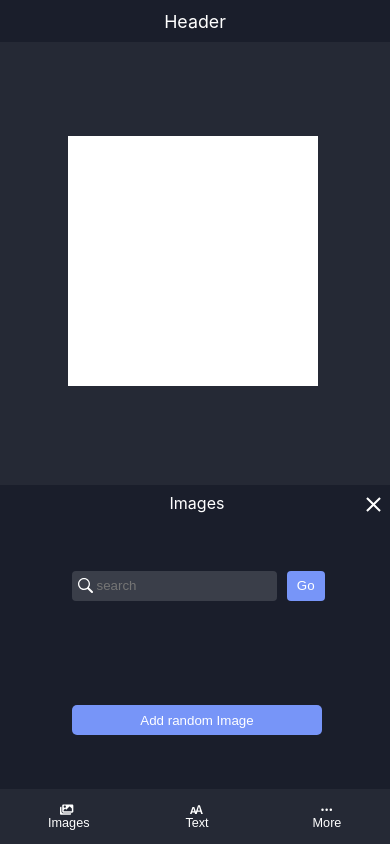
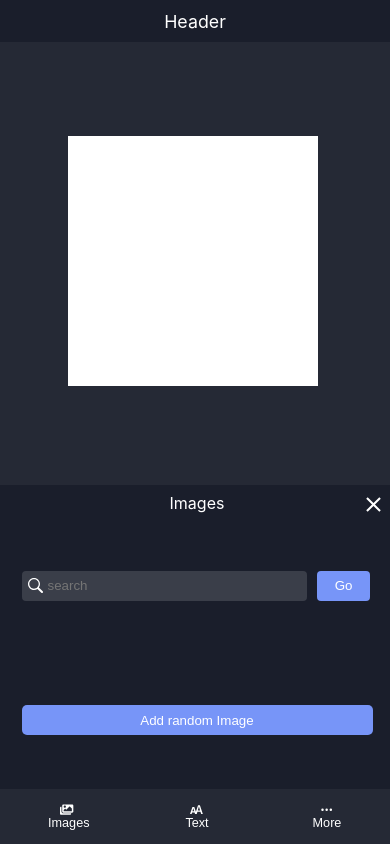
Before and after one commit to Mofe1015/Make.meme, a React (Create React App) app: page / in a window 390 px wide. Both pictures are taken after a click on the button "Images". Built offline with nearby package versions, Linux system fonts and the light colour scheme.

Commit message:
making search bar responsive

```diff
--- a/src/Body.css
+++ b/src/Body.css
@@ -184,10 +184,12 @@
   margin-bottom: auto;
 }
 .search-Img-Input {
-  margin: auto;
+  margin-top: auto;
+  margin-bottom: auto;
   background-color: transparent;
   border: none;
   color: white;
+  padding-left: 5px;
 }
 .search-Img-Input:focus {
   outline: none;
@@ -211,6 +213,16 @@
   padding: 0px;
   color: white;
   margin: auto;
+}
+.add-RndmImg-Btn {
+  margin: auto;
+  width: 250px;
+  height: 30px;
+  border-radius: 5px;
+  border: 0;
+  color: white;
+  background-color: #7795f8;
+  cursor: pointer;
 }
 @media only screen and (max-width: 700px) {
   .Body {
@@ -291,4 +303,10 @@
     height: 25px;
     margin-left: -150%;
   }
+  .search-Img-Div {
+    width: 90%;
+  }
+  .add-RndmImg-Btn {
+    width: 90%;
+  }
 }
--- a/src/Body.js
+++ b/src/Body.js
@@ -67,7 +67,7 @@ const ImageExtended =(
                         </button>
 
                     </div>
-                    <button className='add-Text-Btn' onClick={getMemeImage}>Add random Image</button>
+                    <button className='add-RndmImg-Btn' onClick={getMemeImage}>Add random Image</button>
                 </div>
 
         </>
```
